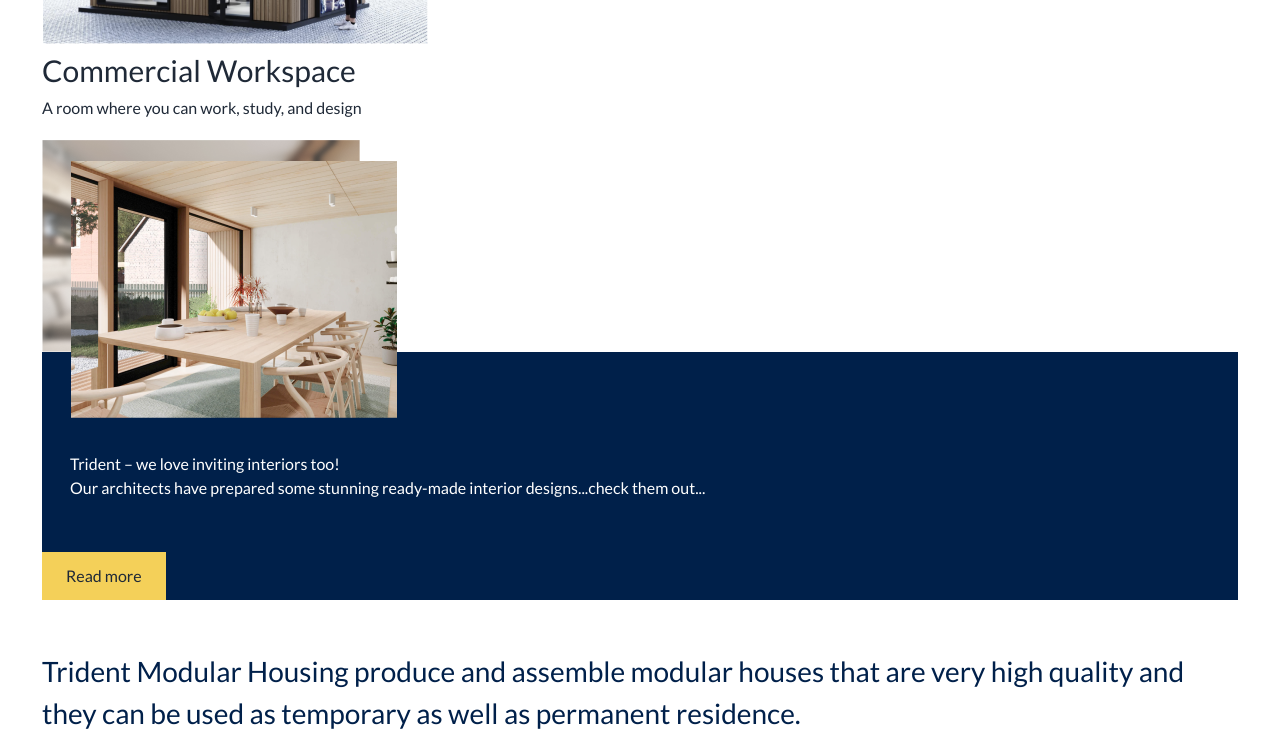
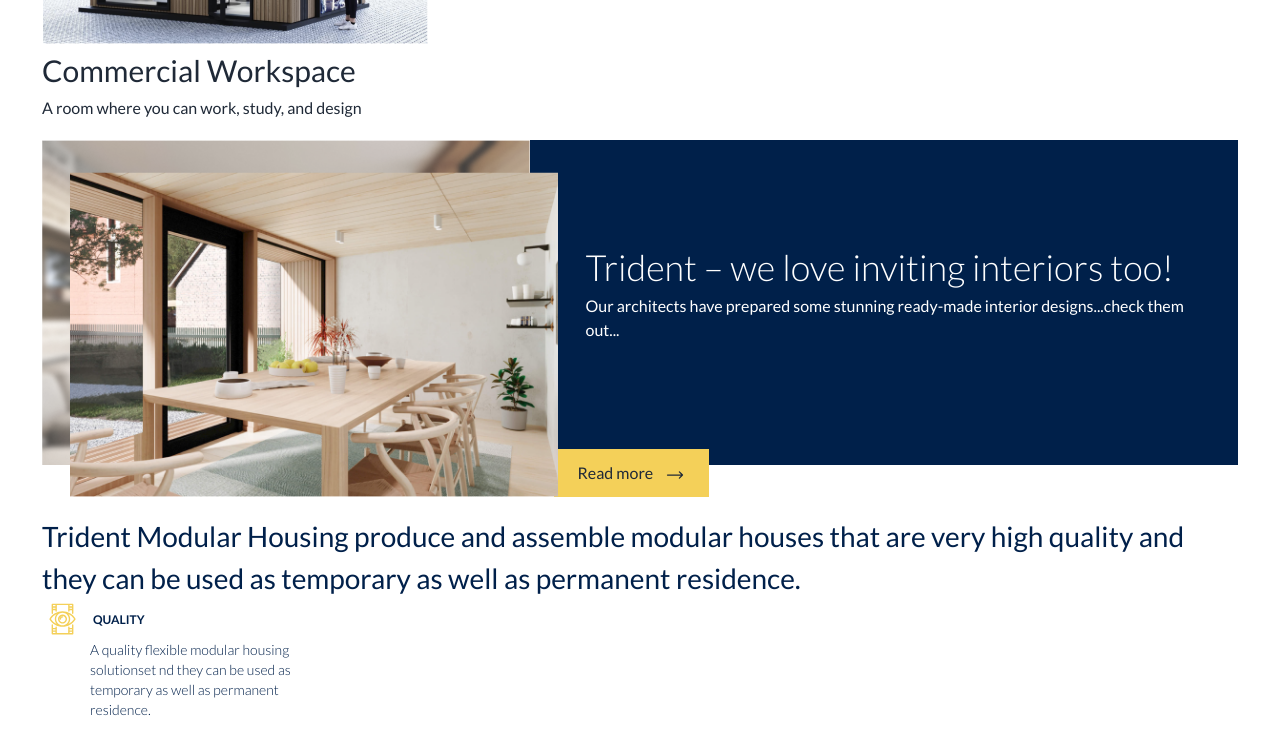
Before and after one commit to IgorBoichuk/trident, a Next.js app: page / in a window 1280 px wide. Shown: the part 1817-2553 px from the top of the page. Built offline with nearby package versions, Linux system fonts and the light colour scheme.

Commit message:
Interiors

```diff
--- a/src/app/shared/Swiper/Swiper.jsx
+++ b/src/app/shared/Swiper/Swiper.jsx
@@ -18,7 +18,7 @@
 			navigation
 		>
 			{data.map(item => (
-				<SwiperSlide>
+				<SwiperSlide key={item.id}>
 					<Image src={item.picture} alt={"picture"} className=" w-full h-full" />
 				</SwiperSlide>
 			))}
--- a/src/components/Home/Interiors.jsx
+++ b/src/components/Home/Interiors.jsx
@@ -6,24 +6,31 @@
 
 export const Interiors = () => {
 	return (
-		<section className=" overflow-hidden">
+		<section className=" font-Lato">
 			<Container>
-				<div>
-					<div className="relative ">
-						<Image src={bgimg} alt="background image" placeholder="blur" />
+				<div className="overflow-hidden md:flex  md:overflow-visible ">
+					<div className="relative md:max-h-[100%]">
+						<Image
+							src={bgimg}
+							alt="background image"
+							placeholder="blur"
+							className="max-w-[90%] md:max-w-full md:h-full md:object-cover"
+						/>
 						<Image
 							src={contentimg}
 							alt="some snterior"
 							placeholder="blur"
-							className="absolute z-[3] top-5 left-[28px]"
+							className="absolute z-[3] top-8 left-[28px]  md:top-19 md:h-full md:object-cover"
 						/>
 					</div>
-					<div className="relative bg-mainBg py-[100px] px-[28px]">
-						<p className=" text-white">Trident – we love inviting interiors too!</p>
-						<p className=" text-white">
+					<div className="relative bg-mainBg py-[100px] px-[28px]  md:py-auto md:pl-14 ">
+						<p className=" text-white text-[24px] md:text-[30px] lg:text-[36px] font-thin">
+							Trident – we love inviting interiors too!
+						</p>
+						<p className=" text-white text-[14px] md:text-[16px]">
 							Our architects have prepared some stunning ready-made interior designs...check them out...
 						</p>
-						<button className="absolute left-0 bottom-0 bg-orangeBg flex gap-3 items-end px-6 py-3">
+						<button className="absolute left-0 bottom-0 bg-orangeBg flex gap-3 items-end px-6 py-3 md:-bottom-8 md:left-6">
 							Read more
 							<svg
 								xmlns="http://www.w3.org/2000/svg"
@@ -31,7 +38,7 @@
 								viewBox="0 0 24 24"
 								strokeWidth="1.5"
 								stroke="currentColor"
-								className="w-5 h-5 lg:hidden"
+								className="w-5 h-5"
 							>
 								<path strokeLinecap="round" strokeLinejoin="round" d="M17.25 8.25L21 12m0 0l-3.75 3.75M21 12H3" />
 							</svg>
--- a/src/components/Home/OurDesigns.jsx
+++ b/src/components/Home/OurDesigns.jsx
@@ -7,7 +7,7 @@
 export const OurDesigns = () => {
 	const bg = false;
 	return (
-		<div className="py-5">
+		<div className="font-Lato py-5">
 			<Container>
 				<h2 className=" text-2xl mb-2">Our house designs</h2>
 				<div className=" mb-10 flex gap-2 lg:gap-3">
```
Also changed, not shown: src/assets/galary/interiors/bgimg.png, src/assets/galary/interiors/contentimg.png.
